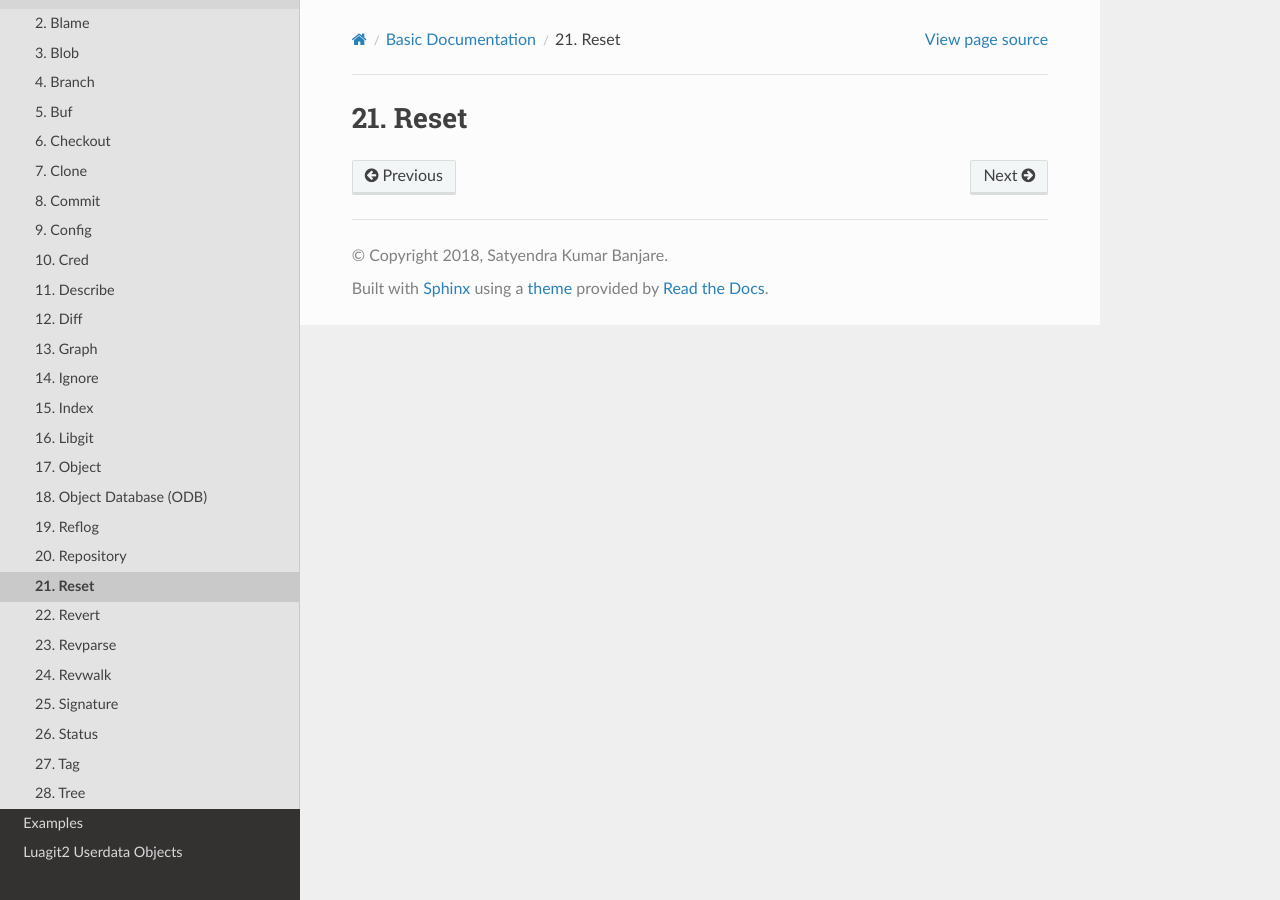
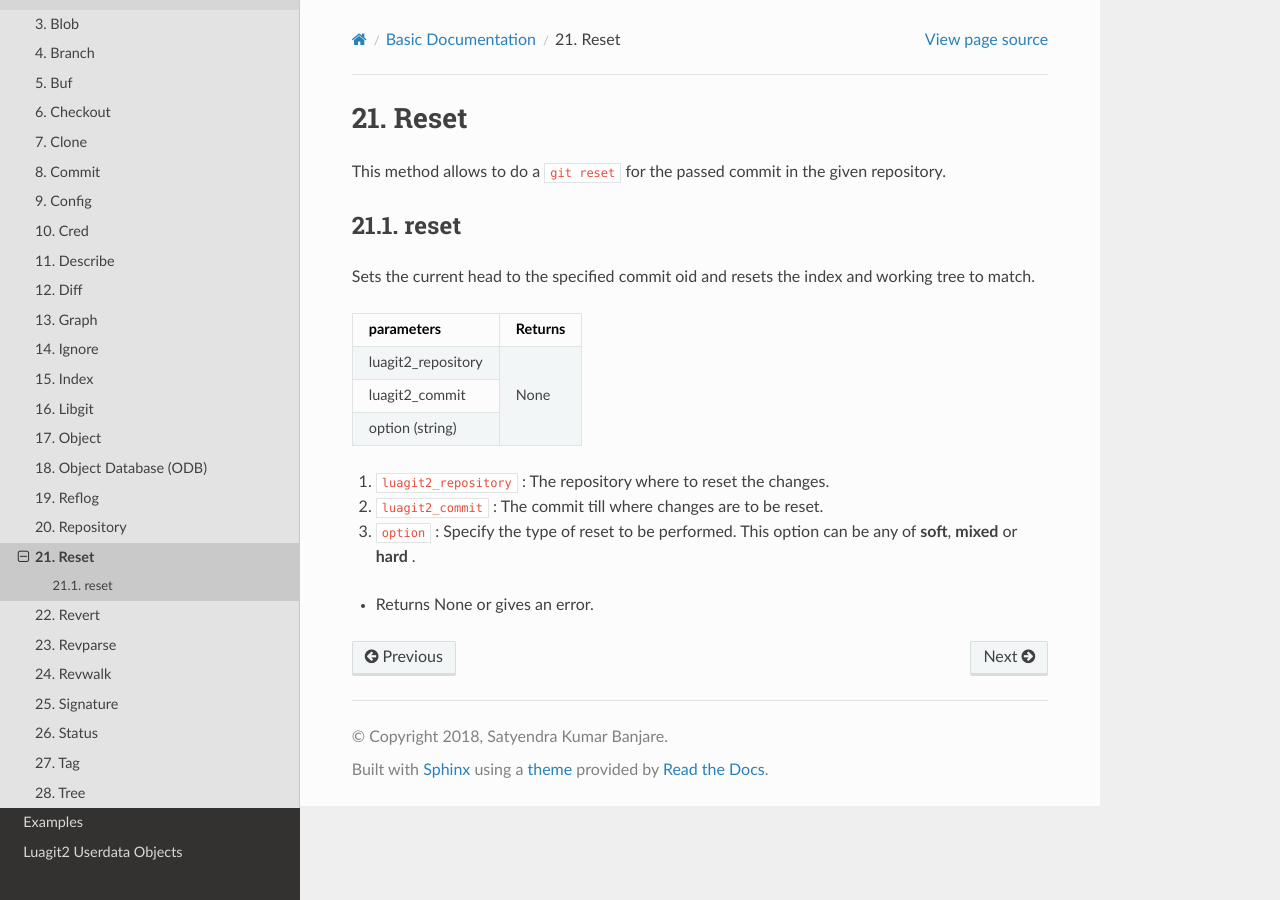
Before and after one commit to SatyendraBanjare/luagit2, a Sphinx documentation site: the page built from docs/source/basic/reset.rst, in a window 1280 px wide. Built offline with Sphinx 7.4.7 and the Read the Docs theme 2.0.0, drawn with Linux system fonts in a browser that asks for light colours; pages that are not in the unit, such as notebooks, are missing from menus.

Commit message:
docs(reset): added docs

```diff
--- a/docs/source/basic/reset.rst
+++ b/docs/source/basic/reset.rst
@@ -1,2 +1,25 @@
 Reset
 =====
+
+This method allows to do a ``git reset`` for the passed commit in the given repository.
+
+reset
+------
+
+Sets the current head to the specified commit oid and resets the index and working tree to match.
+
++---------------------------+---------------------------------+
+| parameters                | Returns                         |
++===========================+=================================+
+| luagit2_repository        | None                            |
++---------------------------+                                 +
+| luagit2_commit            |                                 |
++---------------------------+                                 +
+| option (string)           |                                 |
++---------------------------+---------------------------------+
+
+1. ``luagit2_repository`` : The repository where to reset the changes.
+2. ``luagit2_commit`` : The commit till where changes are to be reset.
+3. ``option`` : Specify the type of reset to be performed. This option can be any of **soft**, **mixed** or **hard** .
+
+* Returns None or gives an error.
```
